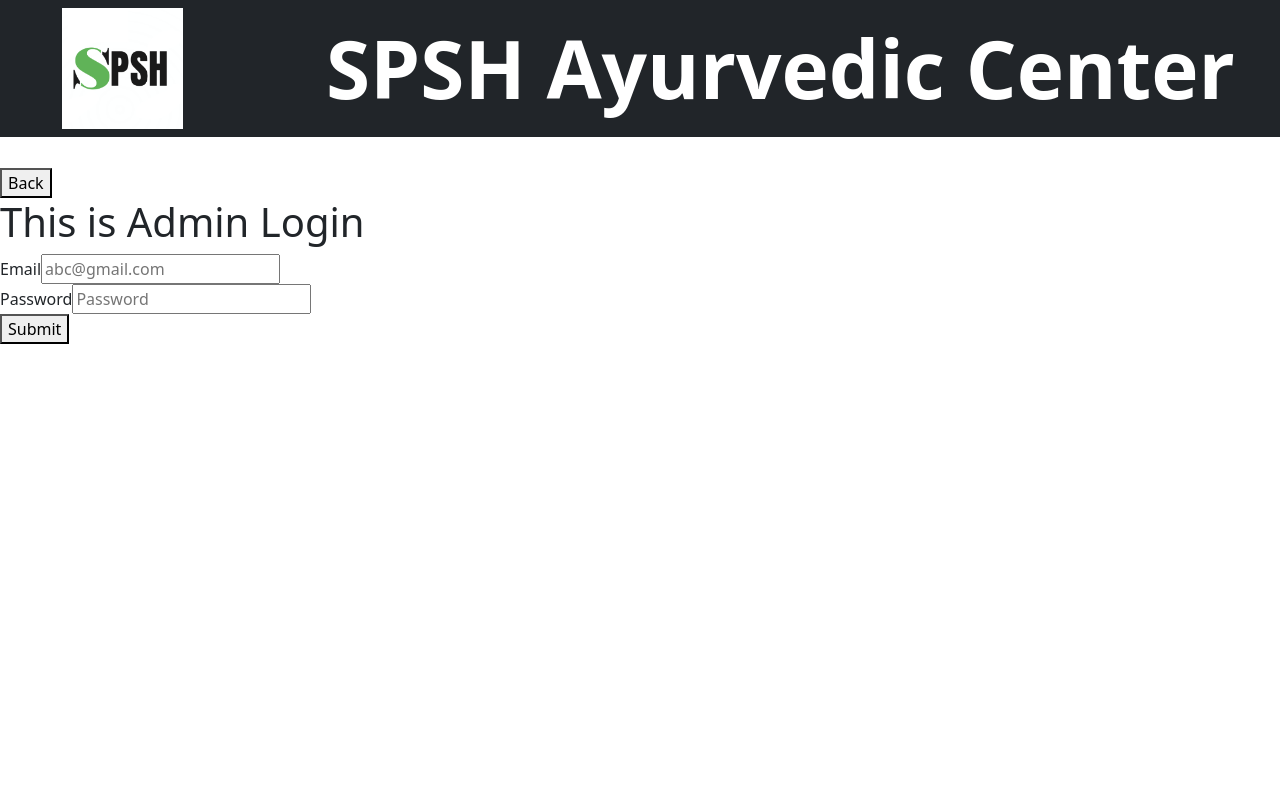
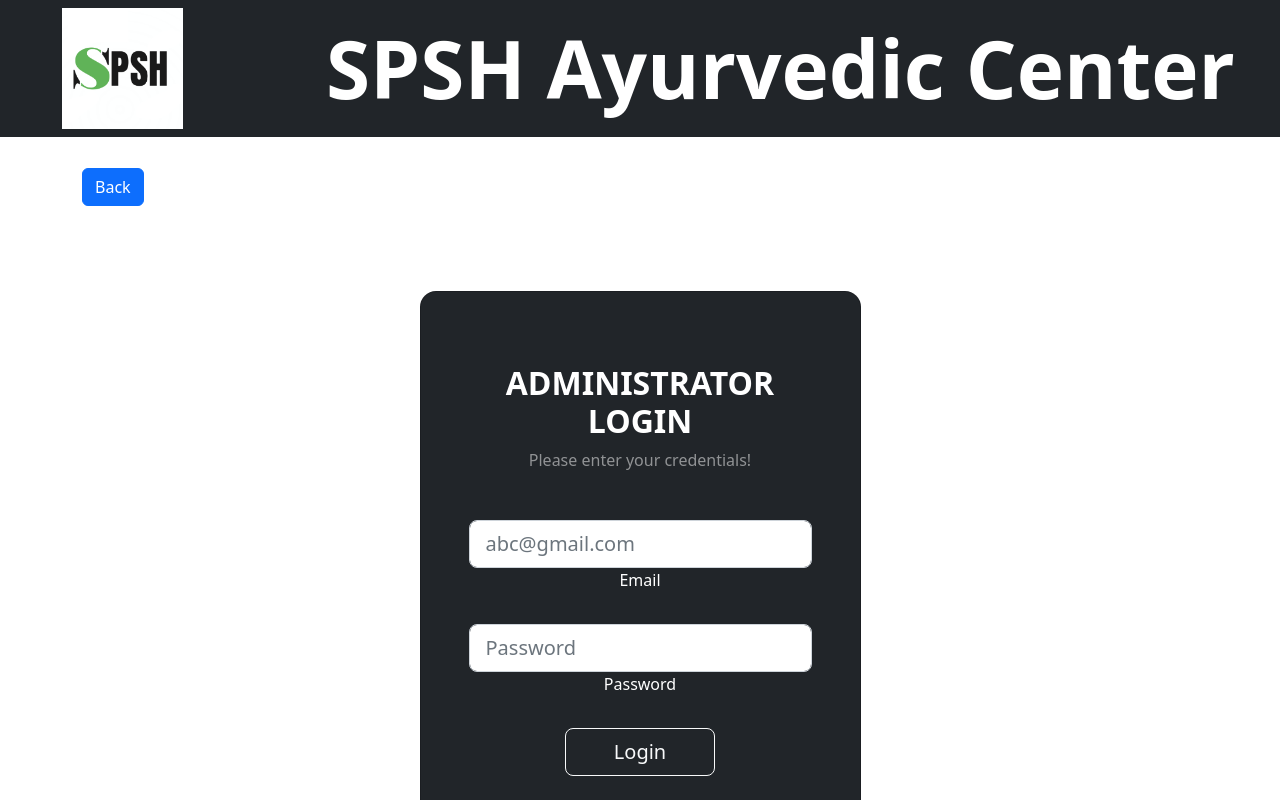
Before and after one commit to PoornaSenadheera100/SPSH-Ayurvedic-Center, a React (Create React App) app in the folder frontend/: page /adminlogin in a window 1280 px wide. Shown: the top 800 px of the page. Built offline with nearby package versions, Linux system fonts and the light colour scheme.

Commit message:
Added CSS to admin login

```diff
--- a/frontend/src/components/LoginAdmin.js
+++ b/frontend/src/components/LoginAdmin.js
@@ -27,28 +27,60 @@ export default function LoginAdmin(){
     }
 
     return(
-        <div>
-            <a href="/"><button>Back</button></a>
-
-            <h1>This is Admin Login</h1>
+        <div className="container">
+            <a href="/"><button className="btn btn-primary">Back</button></a>
 
             <form onSubmit={validate}>
-                <label htmlFor="email">Email</label>
-                <input type="email" id="email" placeholder="abc@gmail.com" required onChange={(e)=>{
-                    setEmail(e.target.value);
-                }}/>
+                <section className="vh-100 gradient-custom">
+                    <div className="container py-5 h-100">
+                        <div className="row d-flex justify-content-center align-items-center h-100">
+                            <div className="col-12 col-md-8 col-lg-6 col-xl-5">
+                                <div className="card bg-dark text-white" style={{borderRadius: "1rem"}}>
+                                    <div className="card-body p-5 text-center">
 
-                <br></br>
+                                        <div className="mb-md-5 mt-md-4 pb-5">
 
-                <label htmlFor="password">Password</label>
-                <input type="password" id="password" placeholder="Password" required onChange={(e)=>{
-                    setPassword(e.target.value);
-                }}/>
+                                            <h2 className="fw-bold mb-2 text-uppercase">Administrator Login</h2>
+                                            <p className="text-white-50 mb-5">Please enter your credentials!</p>
 
-                <br></br>
+                                            <div className="form-outline form-white mb-4">
+                                                <input type="email" id="email" className="form-control form-control-lg" placeholder="abc@gmail.com" required onChange={(e)=>{
+                                                    setEmail(e.target.value);
+                                                }}/>
+                                                <label className="form-label" htmlFor="typeEmailX">Email</label>
+                                            </div>
 
-                <button type="submit">Submit</button>
+                                            <div className="form-outline form-white mb-4">
+                                                <input type="password" id="password" className="form-control form-control-lg" placeholder="Password" required onChange={(e)=>{
+                                                    setPassword(e.target.value);
+                                                }}/>
+                                                <label className="form-label" htmlFor="typePasswordX">Password</label>
+                                            </div>
+
+                                            <button className="btn btn-outline-light btn-lg px-5" type="submit">Login</button>
+
+                                        </div>
+                                    </div>
+                                </div>
+                            </div>
+                        </div>
+                    </div>
+                </section>
             </form>
+
+
+
+
+
+
+
+
+
+
+
+
+
+
         </div>
     )
 }
```
